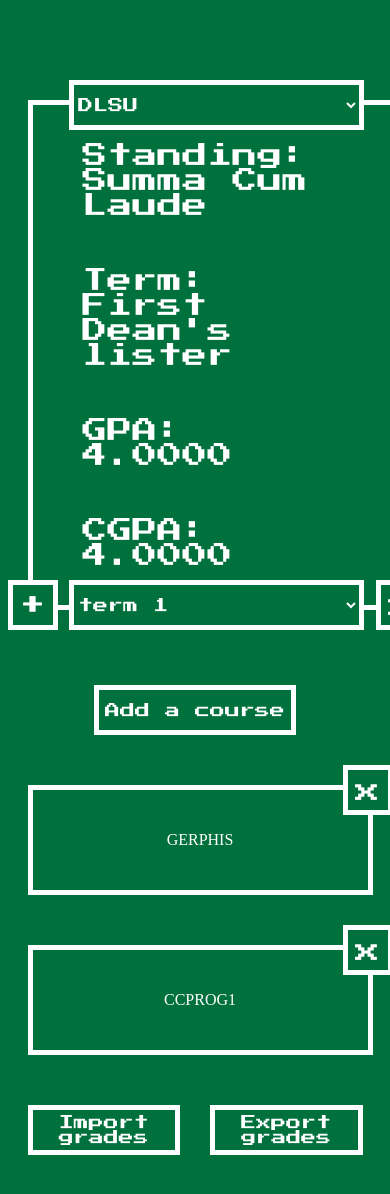
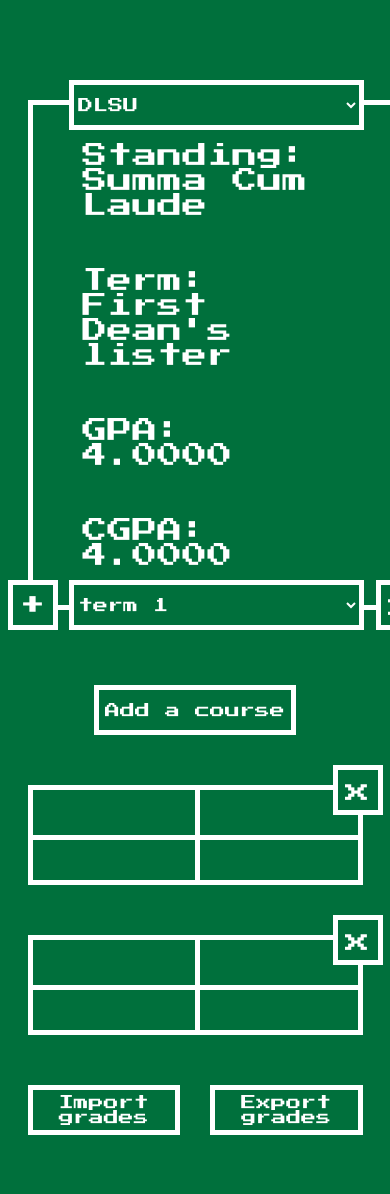
Before and after one commit to enricosebastian/gpa-calculator-ph-next.js, a Next.js app: page / in a window 390 px wide. Shown: the top 1194 px of the page. Built offline with nearby package versions, Linux system fonts and the light colour scheme.

Commit message:
Added styling to course containers for mobile version

```diff
--- a/_components/CompactMain/CompactMain.module.scss
+++ b/_components/CompactMain/CompactMain.module.scss
@@ -28,3 +28,52 @@
 
     gap: 30px;
 }
+
+.course_container {
+    box-sizing: border-box;
+    -moz-box-sizing: border-box;
+    -webkit-box-sizing: border-box;
+
+    display: grid;
+    grid-auto-flow: row; /* Add new items in columns */
+    grid-template-columns: repeat(2, 1fr);  /* Two rows: top and bottom, equal size*/
+
+    .content {
+        width: 100%;
+        height: 100%;
+
+        border-width: 0 0 0 0;
+        border-style: solid;
+        border-color: var(--border-color);
+
+        &.first {
+            border-right-width: 5px;
+            border-bottom-width: 5px;
+        }
+
+        &.second {
+            border-bottom-width: 5px;
+        }
+
+        &.third {
+            border-right-width: 5px;
+        }
+
+        .retro_input {
+            box-sizing: border-box;
+            -moz-box-sizing: border-box;
+            -webkit-box-sizing: border-box;
+            background-color: transparent;
+            border-style: none;
+
+            min-width: 0px;
+            width: 100%;
+
+            min-height: 0px;
+            height: 100%;
+
+            padding-left: 15px;
+            padding-right: 15px;
+        }
+    }
+}
--- a/_components/CompactMain/CompactMain.tsx
+++ b/_components/CompactMain/CompactMain.tsx
@@ -12,6 +12,7 @@
 import RetroButton from "../RetroButton/RetroButton";
 import {v4 as uuid} from 'uuid';
 import { ExcelSheet } from '@/_types/ExcelSheet';
+import RetroInput from "../RetroInput/RetroInput";
 
 export default function CompactMain() {
     const {selectedCourses, selectedTermId, setSelectedTermId, university, setUniversity} = useMainContext();
@@ -171,9 +172,24 @@
     }
 
     return (
-        <RetroDiv className={props.className} style={{height: 100, marginBottom: 50}}>
+        <RetroDiv className={`${props.className} ${styles.course_container}`} style={{height: 100, marginBottom: 50}}>
             <RetroDivButton orientation={Orientation.TOP_RIGHT} onClick={() => handleDelete(course)}>x</RetroDivButton>
-            {course.code}
+
+            <div className={`${styles.content} ${styles.first}`}>
+                <RetroInput type="text" className={styles.retro_input}></RetroInput>
+            </div>
+
+            <div className={`${styles.content} ${styles.second}`}>
+                <RetroInput type="text" className={styles.retro_input}></RetroInput>
+            </div>
+
+            <div className={`${styles.content} ${styles.third}`}>
+                <RetroInput type="text" className={styles.retro_input}></RetroInput>
+            </div>
+
+            <div className={`${styles.content} ${styles.fourth}`}>
+                <RetroInput type="text" className={styles.retro_input}></RetroInput>
+            </div>
         </RetroDiv>
     );
 }
--- a/_components/RetroInput/RetroInput.module.scss
+++ b/_components/RetroInput/RetroInput.module.scss
@@ -10,4 +10,6 @@
     font-size: 15px;
     font-family: var(--press-start-2p);
     color: var(--font--color);
+
+    padding-left: 5px;
 }
--- a/_components/RetroInput/RetroInput.tsx
+++ b/_components/RetroInput/RetroInput.tsx
@@ -1,12 +1,14 @@
-import React, { ChangeEventHandler, ReactNode } from 'react';
+import React, { ChangeEventHandler, CSSProperties, ReactNode } from 'react';
 import styles from './RetroInput.module.scss';
 
 interface RetroInputProps {
     onChange?: ChangeEventHandler<HTMLInputElement>,
     value?: string,
-    type: string
+    type: string,
+    className?: string,
+    style?: CSSProperties,
 }
 
 export default function RetroInput(props: RetroInputProps) {
-    return <input className={styles.input} type={props.type} value={props.value} onChange={props.onChange}></input>
+    return <input className={`${styles.input} ${props.className}`} style={props.style} type={props.type} value={props.value} onChange={props.onChange}></input>
 }
```
